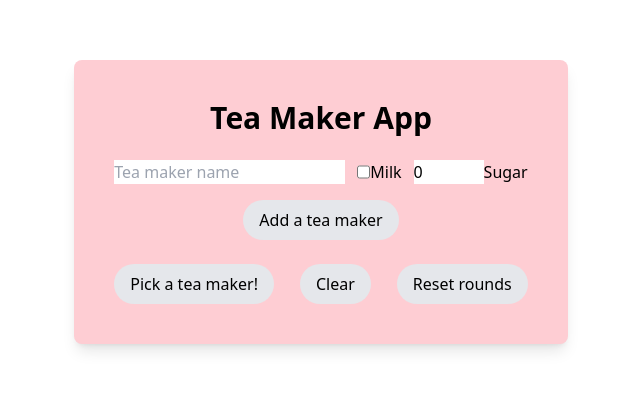
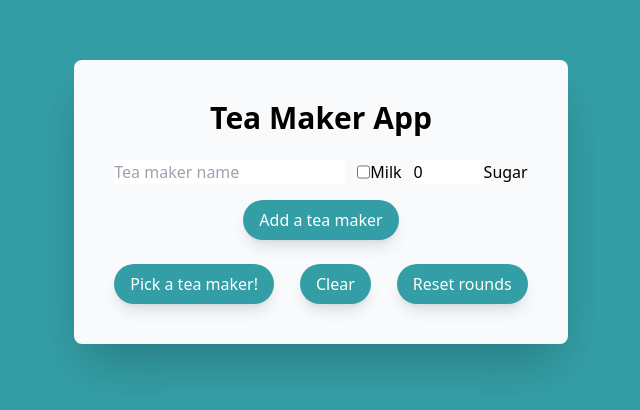
Before and after one commit to emigri/Tea-Maker-App, a Nuxt app: page / in a window 1280 px wide. Shown: the part 198-608 px from the top of the page, without its empty margins (319-959 px from the left). Built offline with nearby package versions, Linux system fonts and the light colour scheme.

Commit message:
changed background colour and styling of the middle box

```diff
--- a/pages/index.vue
+++ b/pages/index.vue
@@ -1,11 +1,13 @@
 <template>
-  <div class="h-screen w-screen flex flex-col justify-center items-center">
+  <div
+    class="bg-[#349ea6] h-screen w-screen flex flex-col justify-center items-center"
+  >
     <div
-      class="rounded-lg bg-rose-200 w-auto h-auto p-10 content-center text-center shadow-lg"
+      class="rounded-lg bg-slate-50 w-auto h-auto p-10 content-center text-center shadow-2xl"
     >
       <h1 class="text-black-300 text-3xl font-bold mb-6">Tea Maker App</h1>
       <div class="mb-6">
-        <form class="flex w-full justify-center">
+        <form class=" flex w-full justify-center">
           <input
             type="text"
             v-model="teaMaker.name"
@@ -153,6 +155,6 @@ onMounted(() => {
 
 <style lang="css" scoped>
 .btn {
-  @apply bg-gray-200 hover:bg-blue-300 text-black py-2 px-4 rounded-full;
+  @apply bg-[#349ea6] hover:bg-[#88d5d8] text-white py-2 px-4 rounded-full shadow-lg;
 }
 </style>
```
